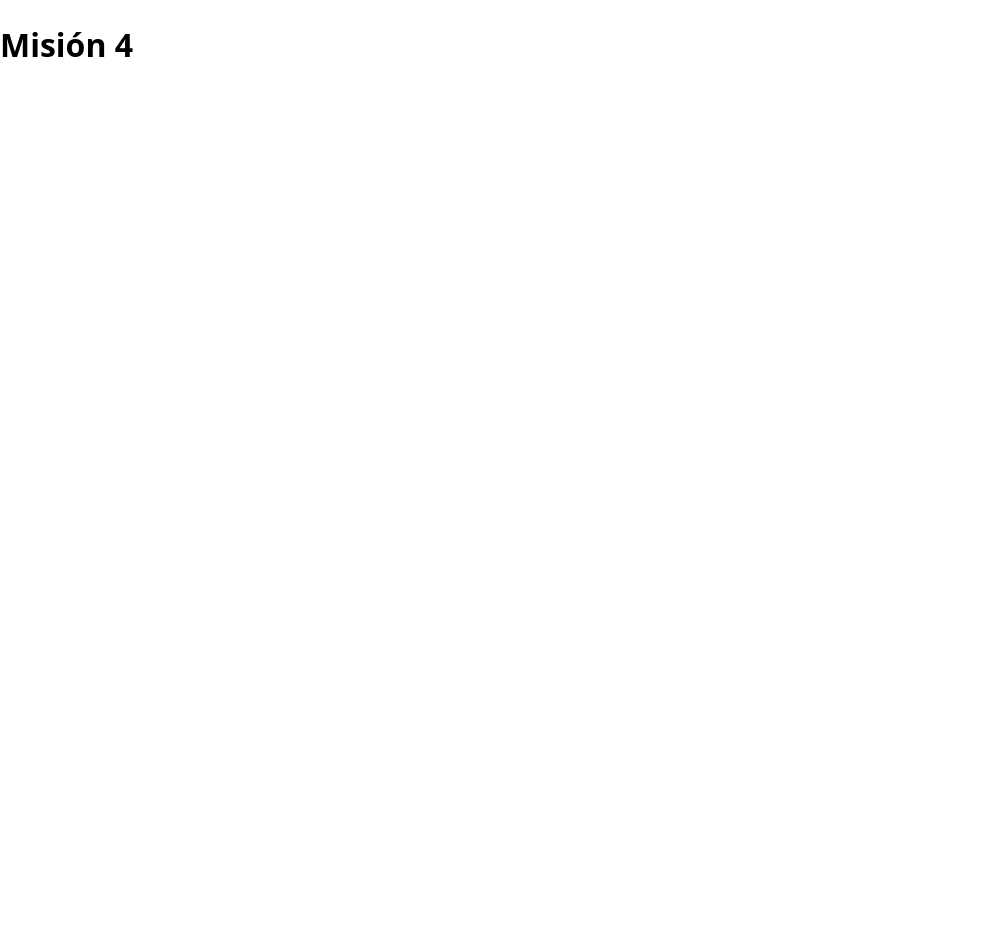
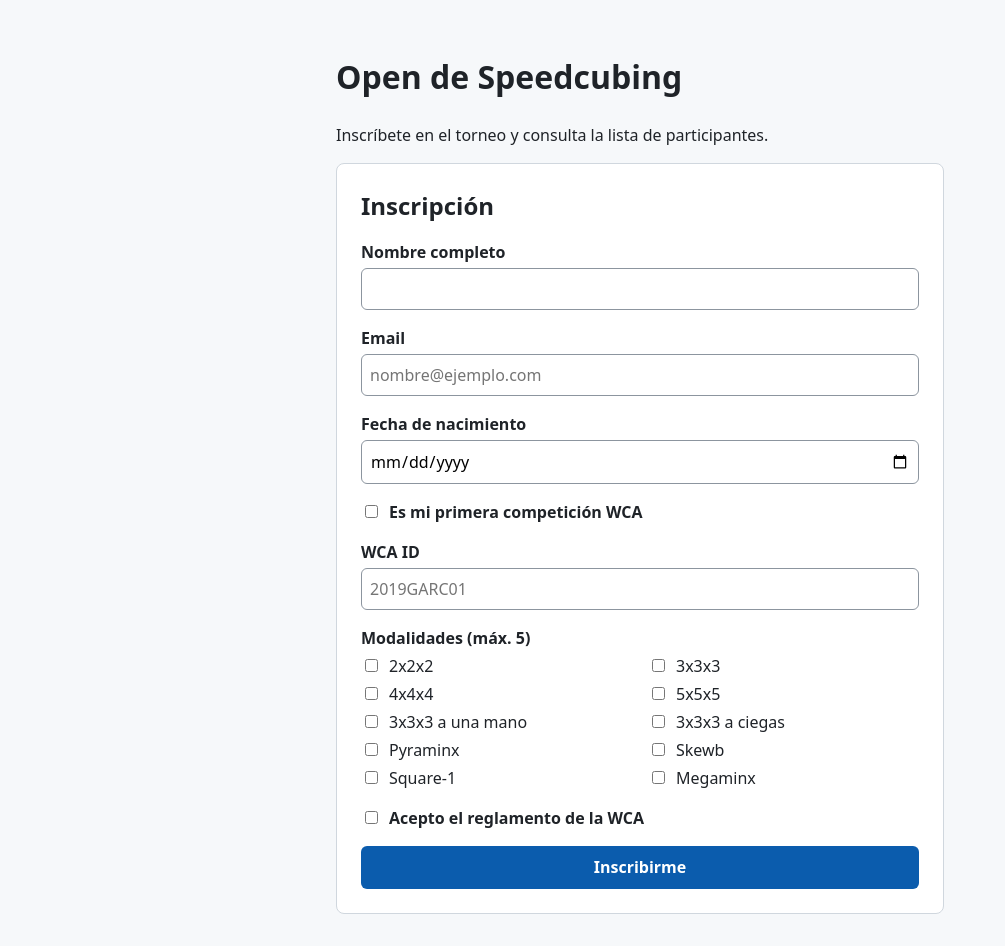
Before and after one commit to Manker-73/misiones_web, a React (Vite) app in the folder mision4/: page / in a window 1280 px wide. Shown: the whole page, without its empty margins (0-1005 px from the left). Before the commit the page ends 800 px from the top, so only its background shows below. Built offline with nearby package versions, Linux system fonts and the light colour scheme.

Commit message:
inicio formulario

```diff
--- a/mision4/src/App.jsx
+++ b/mision4/src/App.jsx
@@ -1,7 +1,14 @@
+import FormularioInscripcion from "./components/FormularioInscripcion";
+
 function App() {
   return (
-    <main>
-      <h1>Misión 4</h1>
+    <main className="contenedor">
+      <header>
+        <h1>Open de Speedcubing</h1>
+        <p>Inscríbete en el torneo y consulta la lista de participantes.</p>
+      </header>
+
+      <FormularioInscripcion />
     </main>
   );
 }
--- /dev/null
+++ b/mision4/src/components/FormularioInscripcion.jsx
@@ -0,0 +1,125 @@
+import { useState } from "react";
+import { useForm } from "react-hook-form";
+import { zodResolver } from "@hookform/resolvers/zod";
+import { esquemaInscripcion, valoresIniciales, EVENTOS } from "../schemas/inscripcion";
+
+function FormularioInscripcion() {
+  const [ultimaInscripcion, setUltimaInscripcion] = useState(null);
+
+  const {
+    register,
+    handleSubmit,
+    reset,
+    watch,
+    setValue,
+    getValues,
+    formState: { errors, isSubmitting },
+  } = useForm({
+    resolver: zodResolver(esquemaInscripcion),
+    defaultValues: valoresIniciales,
+  });
+
+  // Campos que se muestran u ocultan según otros campos
+  const primeraCompeticion = watch("primeraCompeticion");
+  const eventos = watch("eventos");
+  const compite333 = eventos?.includes("333");
+
+  async function onSubmit(datos) {
+    // Simulamos la petición; en el paso 6 la cambiaremos por useMutation
+    await new Promise((r) => setTimeout(r, 800));
+    setUltimaInscripcion(datos);
+    reset();
+  }
+
+  return (
+    <form onSubmit={handleSubmit(onSubmit)} noValidate className="formulario">
+      <h2>Inscripción</h2>
+
+      <div className="campo">
+        <label htmlFor="nombre">Nombre completo</label>
+        <input id="nombre" {...register("nombre")} />
+        {errors.nombre && <p className="error">{errors.nombre.message}</p>}
+      </div>
+
+      <div className="campo">
+        <label htmlFor="email">Email</label>
+        <input id="email" type="email" placeholder="nombre@ejemplo.com" {...register("email")} />
+        {errors.email && <p className="error">{errors.email.message}</p>}
+      </div>
+
+      <div className="campo">
+        <label htmlFor="fechaNacimiento">Fecha de nacimiento</label>
+        <input id="fechaNacimiento" type="date" {...register("fechaNacimiento")} />
+        {errors.fechaNacimiento && <p className="error">{errors.fechaNacimiento.message}</p>}
+      </div>
+
+      <div className="campo campo-check">
+        <input
+          id="primeraCompeticion"
+          type="checkbox"
+          {...register("primeraCompeticion", {
+            // Si es su primera competición no tiene WCA ID: lo vaciamos
+            onChange: (e) => e.target.checked && setValue("wcaId", ""),
+            deps: ["wcaId", "eventos"], // revalida las reglas cruzadas que dependen de este campo
+          })}
+        />
+        <label htmlFor="primeraCompeticion">Es mi primera competición WCA</label>
+      </div>
+
+      {!primeraCompeticion && (
+        <div className="campo">
+          <label htmlFor="wcaId">WCA ID</label>
+          <input id="wcaId" placeholder="2019GARC01" {...register("wcaId")} />
+          {errors.wcaId && <p className="error">{errors.wcaId.message}</p>}
+        </div>
+      )}
+
+      <div className="campo">
+        <p className="etiqueta">Modalidades (máx. 5)</p>
+        <div className="opciones">
+          {Object.entries(EVENTOS).map(([codigo, nombre]) => (
+            <label key={codigo} className="opcion">
+              <input
+                type="checkbox"
+                value={codigo}
+                {...register("eventos", {
+                  // Si deja de competir en 3x3x3, la media ya no aplica
+                  onChange: () => {
+                    if (!getValues("eventos").includes("333")) setValue("media333", "");
+                  },
+                  deps: ["media333"],
+                })}
+              />
+              {nombre}
+            </label>
+          ))}
+        </div>
+        {errors.eventos && <p className="error">{errors.eventos.message}</p>}
+      </div>
+
+      {compite333 && (
+        <div className="campo">
+          <label htmlFor="media333">Tu media de 3x3x3 en segundos (opcional)</label>
+          <input id="media333" type="number" step="0.01" inputMode="decimal" {...register("media333")} />
+          {errors.media333 && <p className="error">{errors.media333.message}</p>}
+        </div>
+      )}
+
+      <div className="campo campo-check">
+        <input id="aceptaNormas" type="checkbox" {...register("aceptaNormas")} />
+        <label htmlFor="aceptaNormas">Acepto el reglamento de la WCA</label>
+      </div>
+      {errors.aceptaNormas && <p className="error">{errors.aceptaNormas.message}</p>}
+
+      <button type="submit" disabled={isSubmitting}>
+        {isSubmitting ? "Enviando…" : "Inscribirme"}
+      </button>
+
+      {ultimaInscripcion && (
+        <p className="ok">¡Inscripción enviada, {ultimaInscripcion.nombre}!</p>
+      )}
+    </form>
+  );
+}
+
+export default FormularioInscripcion;
--- a/mision4/src/index.css
+++ b/mision4/src/index.css
@@ -4,8 +4,105 @@
   box-sizing: border-box;
 }
 
+:root {
+  --color-texto: #1f2328;
+  --color-borde: #8c959f;
+  --color-acento: #0b5cad;
+  --color-error: #b3261e;
+  --color-ok: #1a7f37;
+}
+
 body {
   margin: 0;
   font-family: system-ui, sans-serif;
   line-height: 1.5;
+  color: var(--color-texto);
+  background: #f6f8fa;
 }
+
+.contenedor {
+  max-width: 40rem;
+  margin: 0 auto;
+  padding: 2rem 1rem;
+}
+
+/* ---------- Formulario ---------- */
+.formulario {
+  display: flex;
+  flex-direction: column;
+  gap: 1rem;
+  padding: 1.5rem;
+  background: #fff;
+  border: 1px solid #d0d7de;
+  border-radius: 8px;
+}
+
+.formulario h2 {
+  margin: 0;
+}
+
+.campo {
+  display: flex;
+  flex-direction: column;
+  gap: 0.25rem;
+}
+
+.campo label,
+.etiqueta {
+  font-weight: 600;
+  margin: 0;
+}
+
+.campo input:not([type="checkbox"]) {
+  padding: 0.5rem;
+  font: inherit;
+  border: 1px solid var(--color-borde);
+  border-radius: 6px;
+}
+
+.campo-check {
+  flex-direction: row;
+  align-items: center;
+  gap: 0.5rem;
+}
+
+.opciones {
+  display: grid;
+  grid-template-columns: repeat(auto-fill, minmax(11rem, 1fr));
+  gap: 0.25rem 1rem;
+}
+
+.opcion {
+  display: flex;
+  align-items: center;
+  gap: 0.5rem;
+  font-weight: 400 !important;
+}
+
+button {
+  padding: 0.6rem 1rem;
+  font: inherit;
+  font-weight: 600;
+  color: #fff;
+  background: var(--color-acento);
+  border: none;
+  border-radius: 6px;
+  cursor: pointer;
+}
+
+button:disabled {
+  opacity: 0.6;
+  cursor: progress;
+}
+
+.error {
+  margin: 0;
+  color: var(--color-error);
+  font-size: 0.9rem;
+}
+
+.ok {
+  margin: 0;
+  color: var(--color-ok);
+  font-weight: 600;
+}
```
